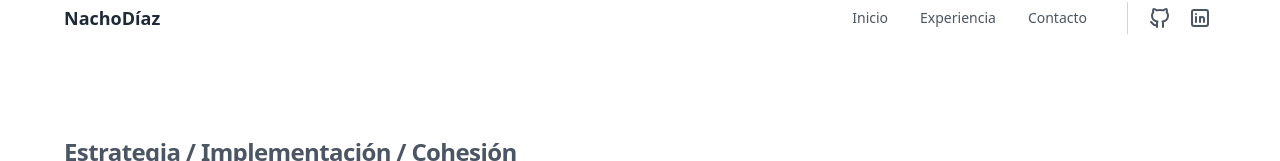
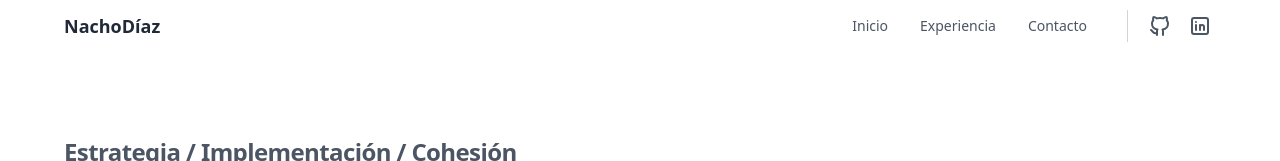
Before and after one commit to sonidiaz/porfolio-astro, an Astro site: page / in a window 1280 px wide. Shown: the top 161 px of the page. Built offline with nearby package versions, Linux system fonts and the light colour scheme; Astro itself is replaced by a stand-in of ours.

Commit message:
feat: update padding header

```diff
--- a/src/components/Header.astro
+++ b/src/components/Header.astro
@@ -41,9 +41,9 @@ const socialLinks = [
     class="w-full flex px-3 text-sm font-medium  text-gray-600 dark:text-gray-200 justify-center items-center gap-6"
   >
   <div class="lg:max-w-6xl w-full flex justify-between items-center md:flex-row flex-col">
-    <a
+  <a
     href="/"
-    class="flex items-center gap-2 font-bold text-gray-800 dark:text-white hover:text-yellow-500 transition-colors"
+    class="flex py-4 md:py-3 items-center gap-2 font-bold text-gray-800 dark:text-white hover:text-yellow-500 transition-colors"
   >
     <span class="text-lg"><span class="text-grey-900 ">Nacho</span>Díaz</span>
   </a>
```
